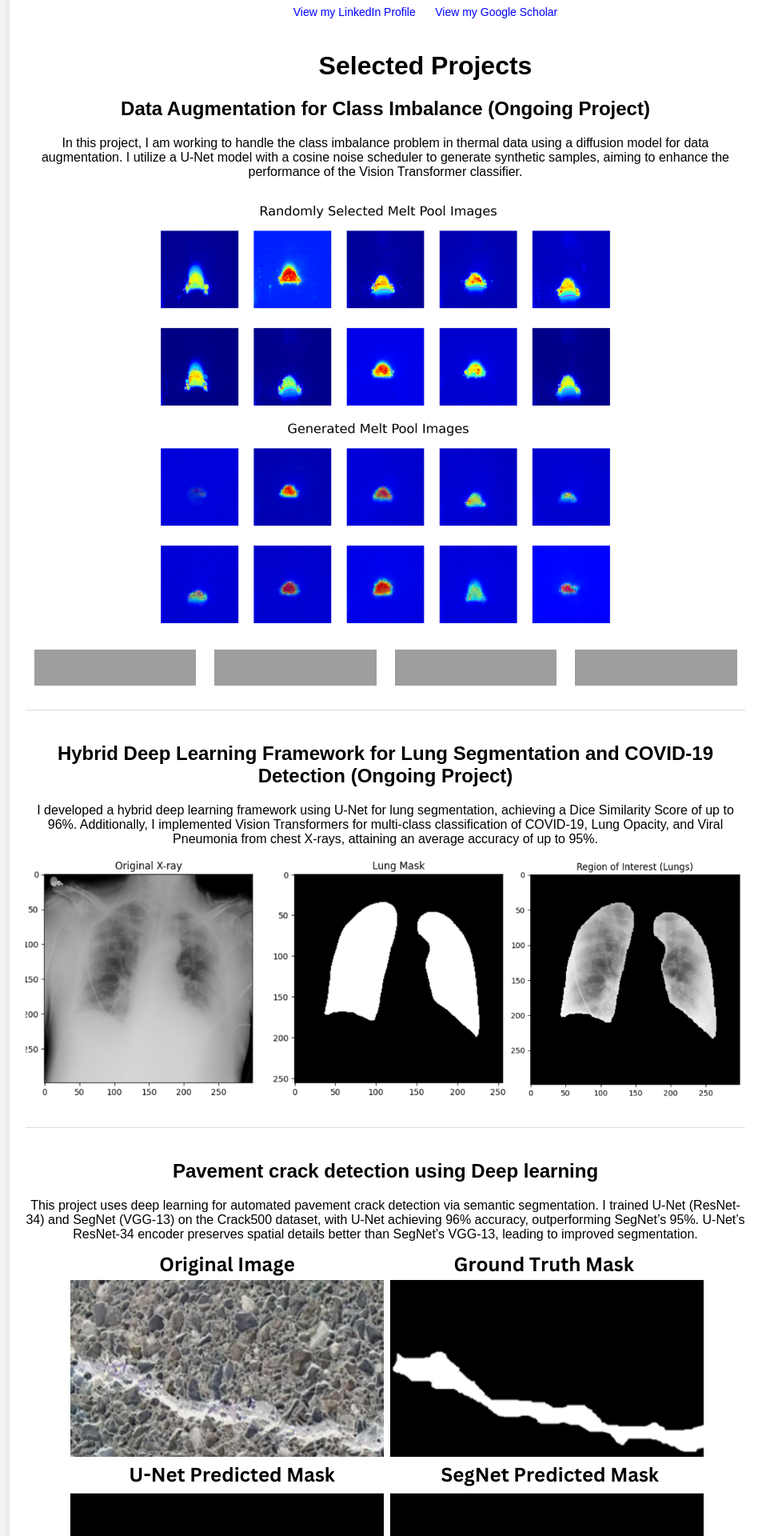
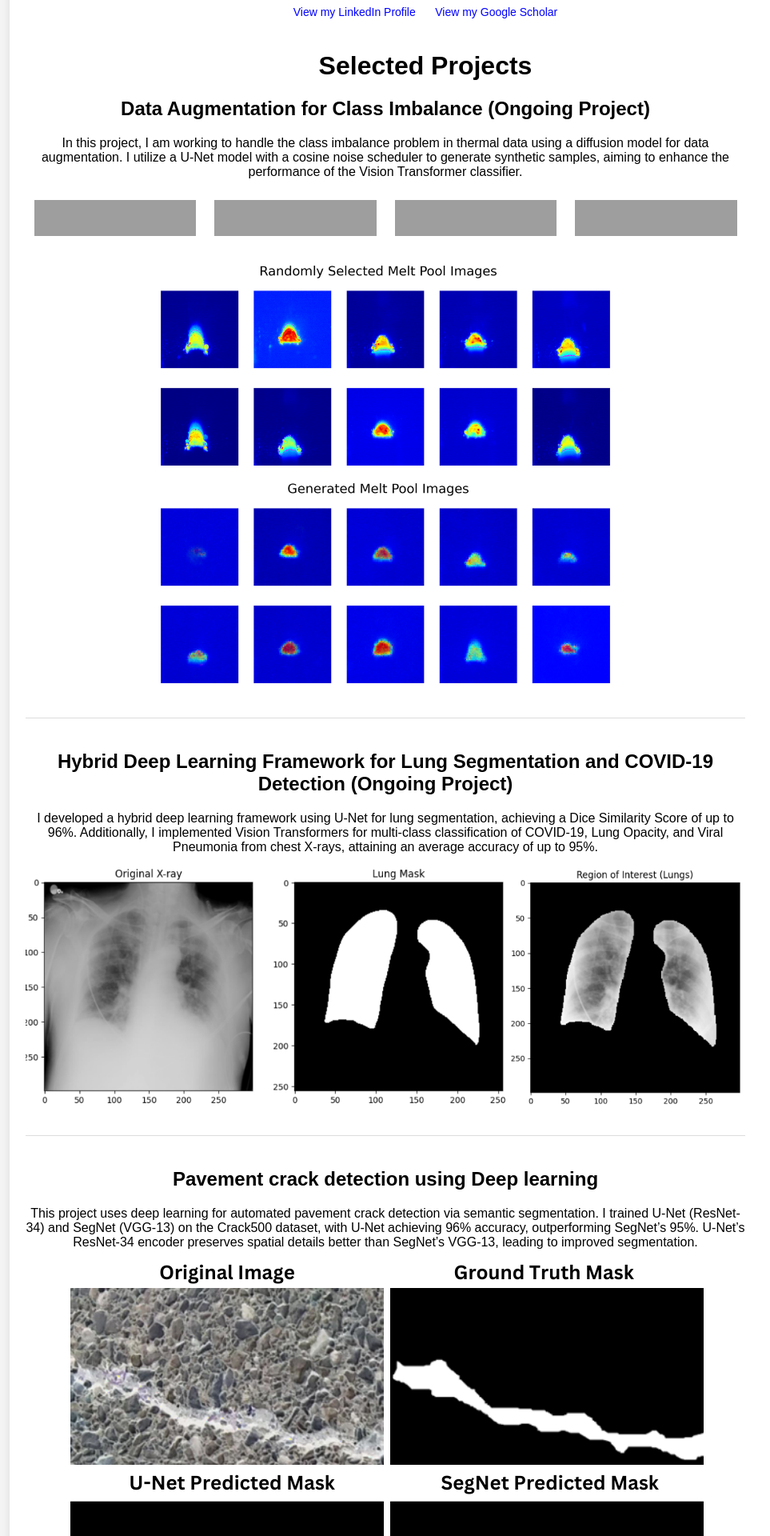
Before and after one commit to IE0005/IE0005.github.io, a Jekyll site: the page built from index.md, in a window 1280 px wide. Shown: the part 502-2422 px from the top of the page at 80% size, without its empty margins (108-1071 px from the left). Built offline with Jekyll 4.4.1, drawn with Linux system fonts in a browser that asks for light colours; grey boxes are pictures that could not be loaded.

Commit message:
Update default.html

```diff
--- a/_layouts/default.html
+++ b/_layouts/default.html
@@ -33,18 +33,18 @@ description: "Computer Vision | Deep Learning | Data Augmentation | AI Research"
             <div class="project">
                 <h2>{{ project.title }}</h2>
                 <p>{{ project.description }}</p>
+                {% if project.skills %}
+                    <div class="skills-container">
+                        {% for skill in project.skills %}
+                            {{ skill | safe }}
+                {% endfor %}
+               </div>
+                {% endif %}
 
                 {% if project.image %}
                 <img src="{{ project.image }}" alt="{{ project.title }} image" class="project-image"/>
                 {% endif %}
 
-                {% if project.skills %}
-                    <div class="skills-container">
-                        {% for skill in project.skills %}
-                            {{ skill | safe }}
-                        {% endfor %}
-                    </div>
-                {% endif %}
                 {% if project.link %}
                 <p><a href="{{ project.link }}">View on GitHub</a></p>
                 {% endif %}
```
